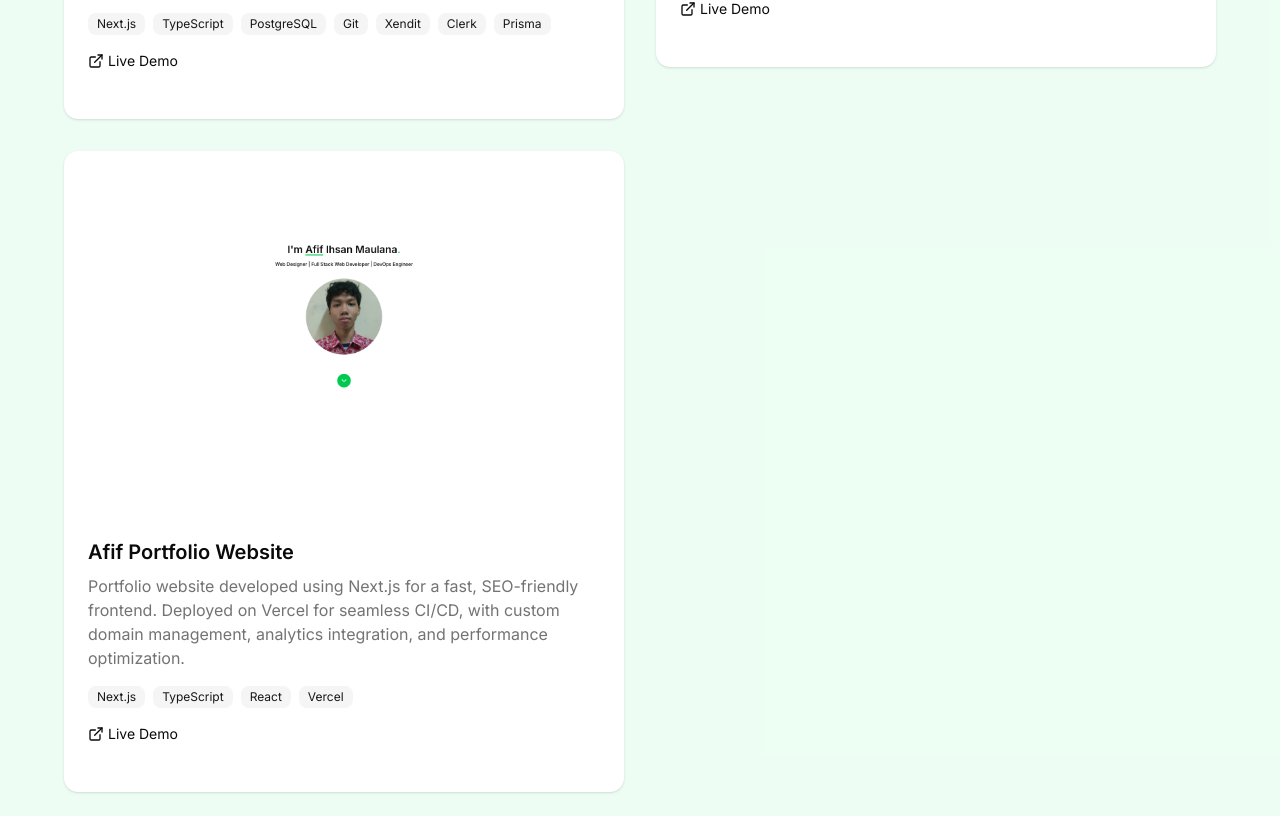
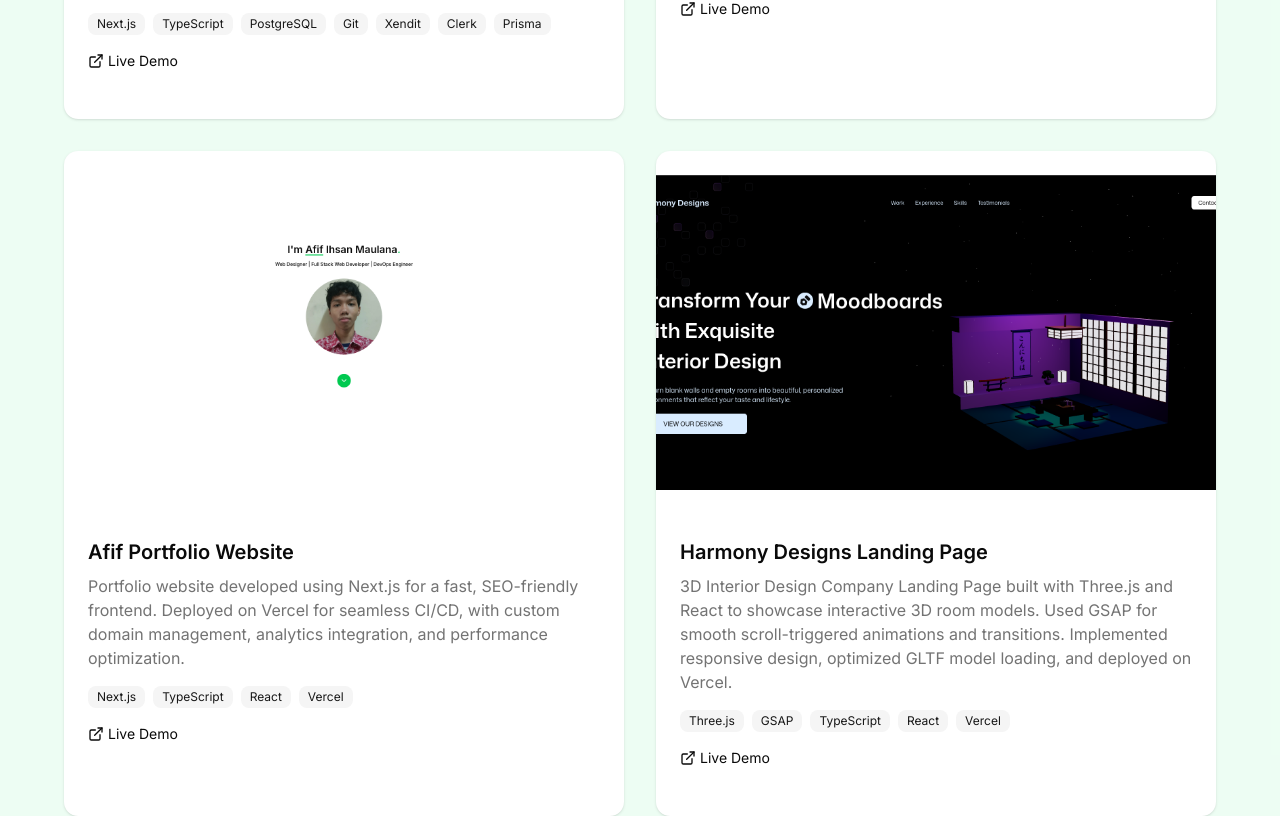
Before and after one commit to afifihsnm/afif-portfolio, a Next.js app: page / in a window 1280 px wide. Shown: the part 3564-4380 px from the top of the page. Built offline with nearby package versions, Linux system fonts and the light colour scheme.

Commit message:
feat: add new project and fix card height

```diff
--- a/src/components/projects.tsx
+++ b/src/components/projects.tsx
@@ -24,7 +24,7 @@ function Project({
 }: ProjectProps) {
   return (
     <div>
-      <Card className="overflow-hidden border-none shadow-sm hover:shadow-md transition-all">
+      <Card className="overflow-hidden border-none shadow-sm hover:shadow-md transition-all h-full">
         <div className="aspect-video relative overflow-hidden">
           <Image
             src={image || "/placeholder.svg"}
@@ -105,6 +105,15 @@ export function Projects() {
       liveUrl: "https://afifihsnm.is-a.dev",
       // githubUrl: "https://github.com/example/project",
     },
+    {
+      title: "Harmony Designs Landing Page",
+      description:
+        "3D Interior Design Company Landing Page built with Three.js and React to showcase interactive 3D room models. Used GSAP for smooth scroll-triggered animations and transitions. Implemented responsive design, optimized GLTF model loading, and deployed on Vercel.",
+      image: "/projects/3d-interior-design-company-landing-page.png",
+      tags: ["Three.js", "GSAP", "TypeScript", "React", "Vercel"],
+      liveUrl: "https://harmonydesigns.vercel.app",
+      // githubUrl: "https://github.com/example/project",
+    },
   ];
 
   return (
```
Also changed, not shown: public/projects/3d-interior-design-company-landing-page.png (added).
